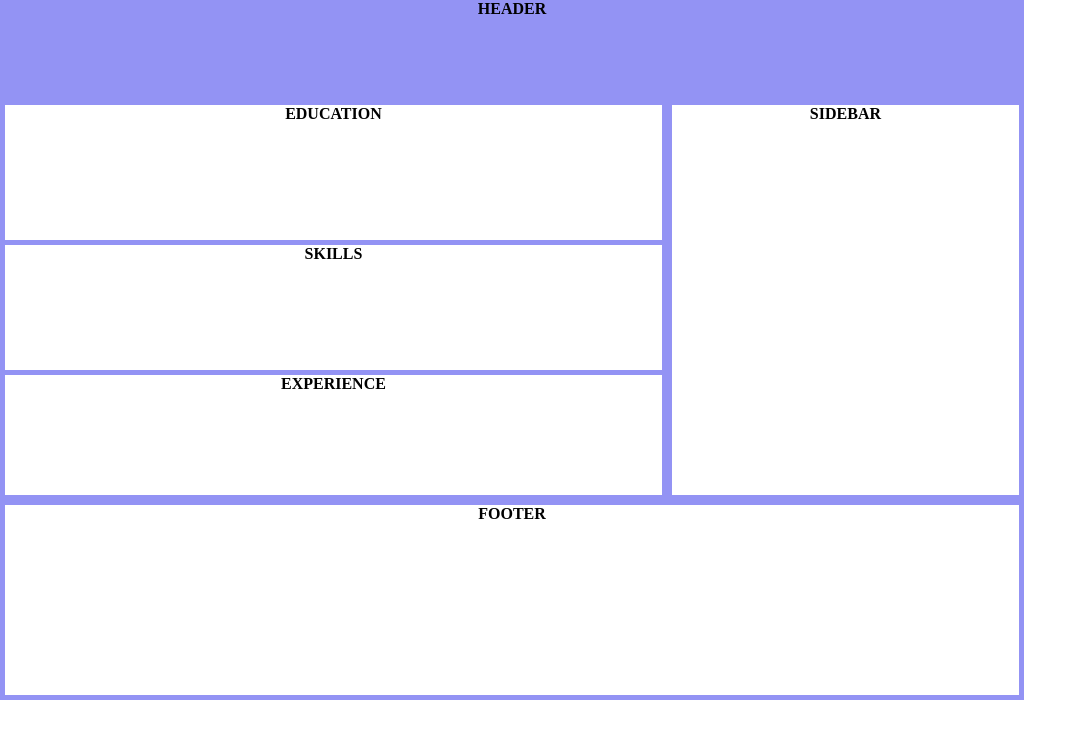
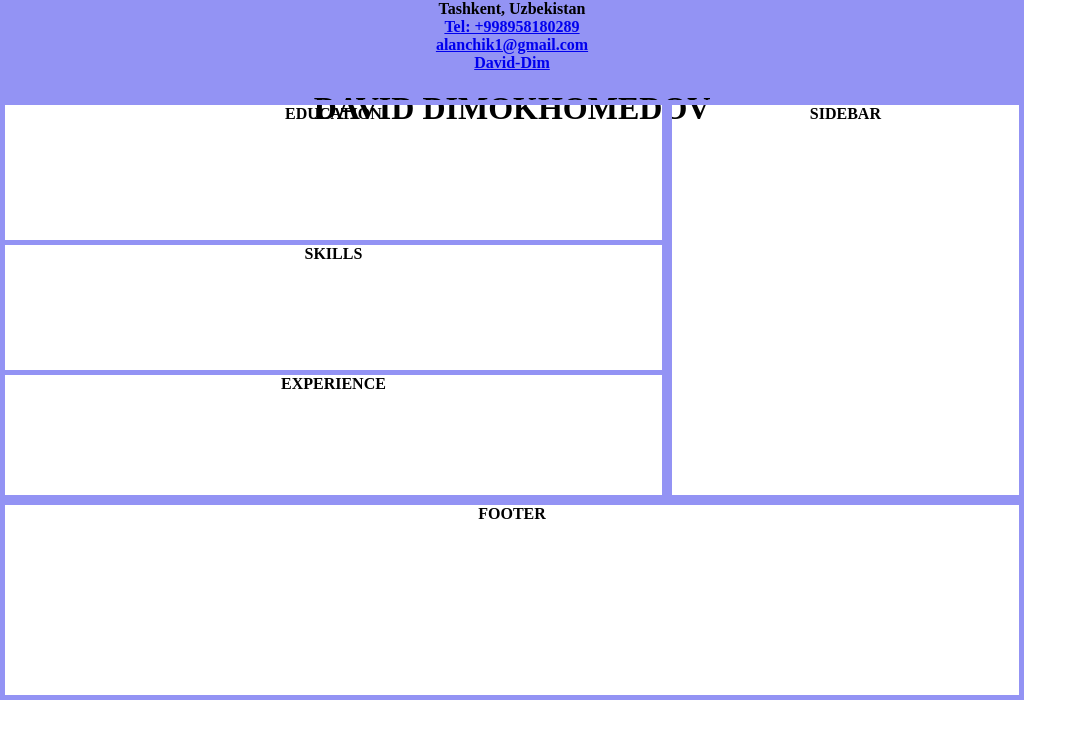
Before and after one commit to David-Dim/rsschool, a plain HTML site: page index.html in a window 1280 px wide. Shown: the whole page, without its empty margins (0-1087 px from the left). Drawn offline with Linux system fonts and the light colour scheme.

Commit message:
init: start cv-html

```diff
--- a/index.html
+++ b/index.html
@@ -1,15 +1,51 @@
 <!DOCTYPE html>
 <html lang="en">
   <head>
-    <meta charset="utf-8">
-    <meta http-equiv="X-UA-Compatible" content="IE=edge">
-    <meta name="viewport" content="width=device-width, initial-scale=1.0">
-    <link rel="stylesheet" href="style.css">
+    <meta charset="utf-8" />
+    <meta
+      http-equiv="X-UA-Compatible"
+      content="IE=edge"
+    />
+    <meta
+      name="viewport"
+      content="width=device-width, initial-scale=1.0"
+    />
+    <link
+      rel="stylesheet"
+      href="style.css"
+    />
     <title>Rsschool-cv-html</title>
   </head>
   <body>
     <div class="container">
-      <header>HEADER</header>
+      <header>
+        <ul class="header__contacts">
+          <li class="header__contacts-item">Tashkent, Uzbekistan</li>
+          <li class="header__contacts-item">
+            <a
+              href="tel:+998958180289"
+              class="header__contacts-link"
+              >Tel: +998958180289</a
+            >
+          </li>
+          <li class="header__contacts-item">
+            <a
+              href="mailto:alanchik1@gmail.com"
+              class="header__contacts-link"
+              >alanchik1@gmail.com</a
+            >
+          </li>
+          <li class="header__contacts-item">
+            <a
+              href="https://discord.com"
+              class="header__contacts-link"
+              >David-Dim</a
+            >
+          </li>
+        </ul>
+        <img src="" alt="" class="header__contacts-img">
+        <h1>DAVID DIMOKHOMEDOV</h1>
+      </header>
       <article>
         <section class="educ">EDUCATION</section>
         <section class="skill">SKILLS</section>
```
